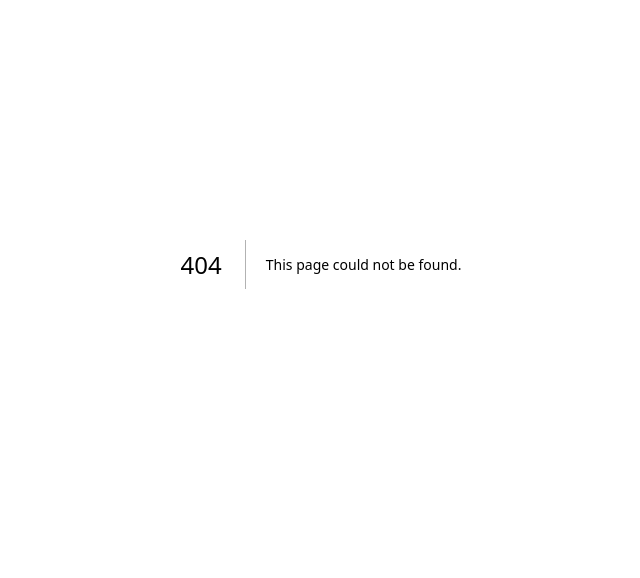
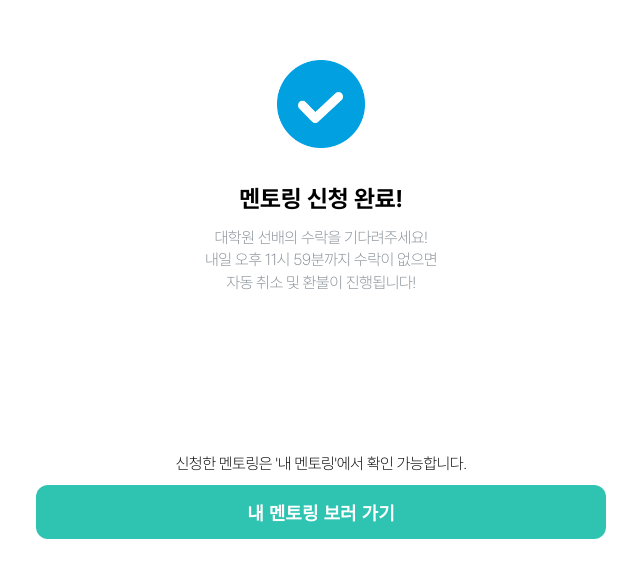
Before and after one commit to WE-ARE-RACCOONS/postgraduate-front, a Next.js app: page /mentoring-apply/done in a window 1280 px wide. Before the commit this address had no page. Shown: the part 136-714 px from the top of the page, without its empty margins (319-959 px from the left). Built offline with nearby package versions, Linux system fonts and the light colour scheme.

Commit message:
RAC-266 style: 멘토링 신청 완료 페이지 UI 완성

```diff
--- a/src/app/mentoring-apply/[seniorId]/pay/page.tsx
+++ b/src/app/mentoring-apply/[seniorId]/pay/page.tsx
@@ -18,7 +18,7 @@ import {
   MENTORING_PAY_NOTICE_TEXT,
   MENTORING_PAY_PAYMENT_TEXT,
   MENTORING_PAY_TITLE,
-} from '@/constants/pay/pay';
+} from '@/constants/mentoring/pay';
 import Image from 'next/image';
 import mint_check from '../../../../../public/mint_check.png';
 import { useEffect, useState } from 'react';
@@ -94,6 +94,8 @@ function MentoringApplyPayPage() {
         )
         .then((response) => {
           console.log(response);
+
+          // router.push('/mentoring-apply/done');
         })
         .catch((err) => {
           console.error(err);
--- /dev/null
+++ b/src/app/mentoring-apply/done/page.tsx
@@ -0,0 +1,74 @@
+'use client';
+import styled from "styled-components";
+import Image from "next/image";
+import cState from '../../../../public/cState.png';
+import { MENTORING_DONE_TEXT } from "@/constants/mentoring/done";
+
+function MentoringApplyDonePage() {
+  return(
+    <MADContainer>
+      <MADContent>
+        <Image id="check-img" src={cState} alt="체크 이미지" />
+        <h2>{MENTORING_DONE_TEXT.submitDone}</h2>
+        <div id="mentoring-done-msg">{MENTORING_DONE_TEXT.waitingMsg}</div>
+      </MADContent>
+      <MADBtnContainer>
+        <div id="mentoring-done-view-msg">{MENTORING_DONE_TEXT.viewMsg}</div>
+        <button id="mentoring-done-view-btn">{MENTORING_DONE_TEXT.viewBtnText}</button>
+      </MADBtnContainer>
+    </MADContainer>
+  )
+}
+
+const MADContainer = styled.div`
+  width: inherit;
+  height: 100%;
+  position: relative;
+`
+
+const MADContent = styled.div`
+  width: 14.82rem;
+  height: 14.625rem;
+  text-align: center;
+  margin: 0 auto;
+  margin-top: 12.25rem;
+
+  #check-img {
+    width: 5.5rem;
+    height: 5.5rem;
+    margin-bottom: 2rem;
+  }
+
+  #mentoring-done-msg {
+    color: #868E96;
+    line-height: 140%;
+    letter-spacing: -0.5px;
+    white-space: pre;
+    margin-top: 0.875rem;
+  }
+`
+
+const MADBtnContainer = styled.div`
+  width: 95%;
+  height: 5.5rem;
+  margin: 0 auto;
+  margin-top: 10rem;
+  margin-bottom: 2rem;
+  letter-spacing: -0.5px;
+  text-align: center;
+
+  #mentoring-done-view-btn {
+    width: 100%;
+    height: 3.375rem;
+    margin-top: 0.75rem;
+    border-radius: 12px;
+    background-color: #2FC4B2;
+    color: #fff;
+    border: none;
+    font-size: 18px;
+    font-weight: 700;
+    cursor: pointer;
+  }
+`
+
+export default MentoringApplyDonePage;
--- /dev/null
+++ b/src/constants/mentoring/done.ts
@@ -0,0 +1,6 @@
+export const MENTORING_DONE_TEXT = {
+  submitDone: '멘토링 신청 완료!',
+  waitingMsg: `대학원 선배의 수락을 기다려주세요!\n내일 오후 11시 59분까지 수락이 없으면\n자동 취소 및 환불이 진행됩니다!`,
+  viewMsg: '신청한 멘토링은 \'내 멘토링\'에서 확인 가능합니다.',
+  viewBtnText: '내 멘토링 보러 가기'
+}
```
Also changed, not shown: src/constants/mentoring/pay.ts (renamed from src/constants/pay/pay.ts).
